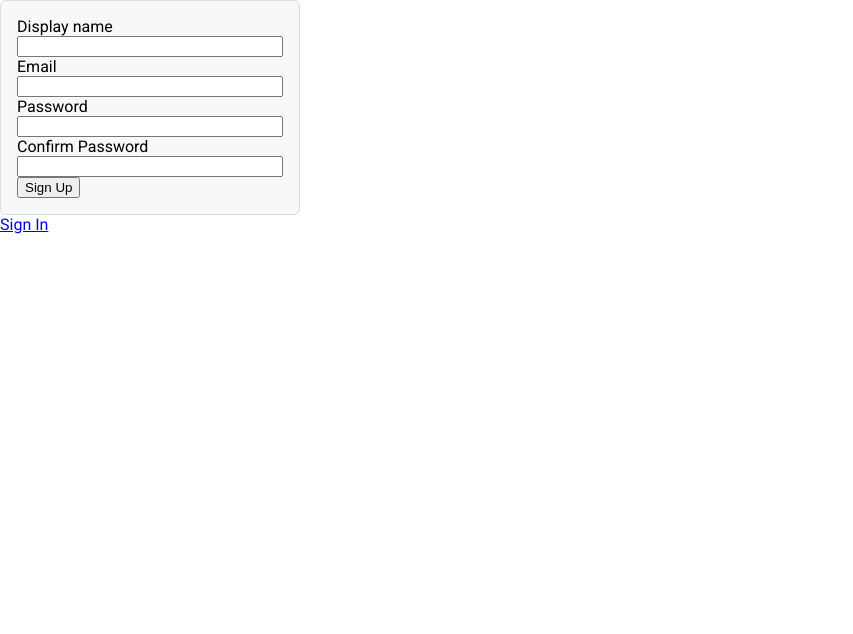
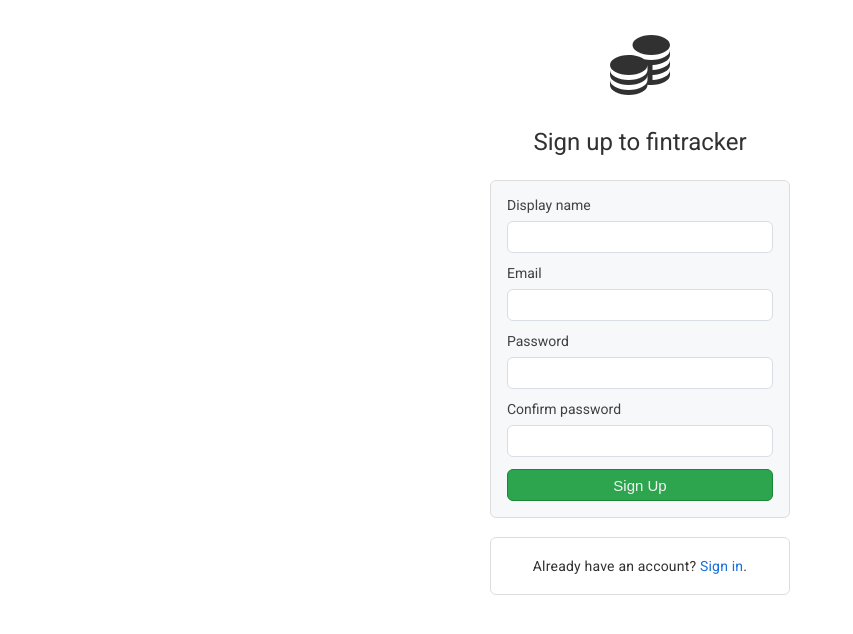
Before and after one commit to MChuduk/ftracker-front, a React (Create React App) app: page /signUp in a window 1280 px wide. Shown: the top 634 px of the page, without its empty margins (0-853 px from the left). Built offline with nearby package versions, Linux system fonts and the light colour scheme.

Commit message:
add styles to sign up form

```diff
--- a/src/App.js
+++ b/src/App.js
@@ -1,6 +1,6 @@
 import { Routes, Route, Link, Navigate } from "react-router-dom";
-import SignUpPage from "./pages/SignUpPage";
-import SignInPage from "./pages/SignInPage";
+import { SignUpPage } from "./pages/SignUpPage";
+import { SignInPage } from "./pages/SignInPage";
 import { DashboardPage } from "./pages/DashboardPage";
 import { RequireAuth } from "./components/ RequireAuth";
 import { AuthProvider } from "./components/AuthProvider/AuthProvider";
--- a/src/components/Forms/SignUpForm/index.js
+++ b/src/components/Forms/SignUpForm/index.js
@@ -2,8 +2,10 @@ import styles from "./SignUpForm.module.scss";
 import { useState } from "react";
 import { useForm } from "react-hook-form";
 import { ErrorMessage } from "@hookform/error-message";
-import { useAuth } from '../../../hooks/useAuth';
+import { useAuth } from "../../../hooks/useAuth";
 import { useNavigate } from "react-router-dom";
+import { AccentTextInput } from "../../AccentTextInput";
+import { AcccentButton } from "../../AccentButton";
 
 const SignUpForm = () => {
   const navigate = useNavigate();
@@ -25,11 +27,11 @@ const SignUpForm = () => {
     signUp(data, (error, response) => {
       setLoading(false);
       if (error) {
-        setError('email', error);
+        setError("email", error);
         return;
       }
       console.log("response: ", response);
-      navigate('/signIn', { replace: true })
+      navigate("/signIn", { replace: true });
       reset();
     });
   };
@@ -50,10 +52,10 @@ const SignUpForm = () => {
     <div className={styles.wrapper}>
       {getError()}
       <form onSubmit={handleSubmit(onSubmit)}>
-        <div className={styles.input}>
-          <label>Display name</label>
-          <input
-            {...register("displayName", {
+        <AccentTextInput
+          label="Display name"
+          inputProps={{
+            ...register("displayName", {
               required: "Display name is required",
               minLength: {
                 value: 3,
@@ -65,14 +67,13 @@ const SignUpForm = () => {
                 message:
                   "Display name must be shorter than or equal to 50 characters",
               },
-            })}
-            type="text"
-          />
-        </div>
-        <div className={styles.input}>
-          <label>Email</label>
-          <input
-            {...register("email", {
+            }),
+          }}
+        />
+        <AccentTextInput
+          label="Email"
+          inputProps={{
+            ...register("email", {
               required: "Email is required",
               minLength: {
                 value: 10,
@@ -86,15 +87,13 @@ const SignUpForm = () => {
                 value: /^[A-Z0-9._%+-]+@[A-Z0-9.-]+\.[A-Z]{2,}$/i,
                 message: "Email must be an email",
               },
-            })}
-            type="text"
-          />
-        </div>
-        <div className={styles.input}>
-          <label>Password</label>
-          <input
-            type="password"
-            {...register("password", {
+            }),
+          }}
+        />
+        <AccentTextInput
+          label="Password"
+          inputProps={{
+            ...register("password", {
               onChange: (e) => setValue("password", e.target.value),
               required: "Password is required",
               minLength: {
@@ -118,26 +117,30 @@ const SignUpForm = () => {
                   return "Password must contains special characters";
                 return true;
               },
-            })}
-          />
-        </div>
-        <div className={styles.input}>
-          <label>Confirm Password</label>
-          <input
-            {...register("confirmPassword", {
+            }),
+            type: "password",
+          }}
+        />
+        <AccentTextInput
+          label="Confirm password"
+          inputProps={{
+            ...register("confirmPassword", {
               required: "Confirm password",
               validate: (value) => {
                 if (value !== getValues("password")) return "Password mismatch";
                 return true;
               },
-            })}
-            type="password"
-          />
-        </div>
-        <input type="submit" value={loading ? "Signing Up..." : "Sign Up"} />
+            }),
+            type: "password",
+          }}
+        />
+        <AcccentButton
+          value={loading ? "Signing Up..." : "Sign Up"}
+          buttonProps={{ type: "submit", disabled: loading }}
+        />
       </form>
     </div>
   );
-}
+};
 
 export { SignUpForm };
--- a/src/pages/SignInPage/index.js
+++ b/src/pages/SignInPage/index.js
@@ -3,7 +3,7 @@ import { Link } from "react-router-dom";
 import SignInForm from "../../components/Forms/SignInForm";
 import { AccentInfoBox } from "../../components/AccentInfoBox";
 
-function SignInPage() {
+const SignInPage = ()  => {
   return (
     <div className={styles.wrapper}>
       <div>
@@ -36,4 +36,4 @@ function SignInPage() {
   );
 }
 
-export default SignInPage;
+export { SignInPage };
--- /dev/null
+++ b/src/pages/SignUpPage/SignUpPage.module.scss
@@ -0,0 +1,31 @@
+.wrapper {
+    display: flex;
+    flex-direction: column;
+    justify-content: center;
+    align-items: center;
+    margin-top: 30px;
+}
+
+.label {
+    color: rgb(49, 49, 49);
+    font-size: 24px;
+    text-align: center;
+}
+
+.logo {
+    fill: rgb(49, 49, 49);
+    margin: 5px;
+}
+
+.link {
+    color: #1570db;
+    text-decoration: none;
+
+    &:hover {
+        text-decoration: underline;
+    }
+
+    &:visited {
+        color: #1570db;
+    }
+}
--- a/src/pages/SignUpPage/index.js
+++ b/src/pages/SignUpPage/index.js
@@ -1,13 +1,42 @@
+import styles from "./SignUpPage.module.scss";
 import { Link } from "react-router-dom";
 import { SignUpForm } from "../../components/Forms/SignUpForm";
+import { AccentInfoBox } from "../../components/AccentInfoBox";
 
-function SignUpPage() {
+const SignUpPage = () => {
   return (
-    <div>
-      <SignUpForm />
-      <Link to="/signIn">Sign In</Link>
+    <div className={styles.wrapper}>
+      <div>
+        <center>
+          <svg
+            className={styles.logo}
+            xmlns="http://www.w3.org/2000/svg"
+            id="Layer_1"
+            data-name="Layer 1"
+            viewBox="0 0 24 24"
+            width="60"
+            height="60"
+          >
+            <path d="M9,4c0-2.209,3.358-4,7.5-4s7.5,1.791,7.5,4-3.358,4-7.5,4-7.5-1.791-7.5-4Zm7.5,6c-1.027,0-2.001-.115-2.891-.315-1.359-1.019-3.586-1.685-6.109-1.685-4.142,0-7.5,1.791-7.5,4s3.358,4,7.5,4,7.5-1.791,7.5-4c0-.029-.007-.057-.008-.086h.008v2.086c0,2.209-3.358,4-7.5,4S0,16.209,0,14v2c0,2.209,3.358,4,7.5,4s7.5-1.791,7.5-4v2c0,2.209-3.358,4-7.5,4S0,20.209,0,18v2c0,2.209,3.358,4,7.5,4s7.5-1.791,7.5-4v-.08c.485,.052,.986,.08,1.5,.08,4.142,0,7.5-1.791,7.5-4v-2c0,2.119-3.092,3.849-7,3.987v-2c3.908-.138,7-1.867,7-3.987v-2c0,2.119-3.092,3.849-7,3.987v-2c3.908-.138,7-1.867,7-3.987v-2c0,2.209-3.358,4-7.5,4Z" />
+          </svg>
+        </center>
+        <p className={styles.label}>Sign up to fintracker</p>
+        <SignUpForm />
+        <br />
+        <AccentInfoBox
+          content={
+            <span>
+              Already have an account?&nbsp;
+              <Link className={styles.link} to="/signIn">
+                Sign in
+              </Link>
+              .
+            </span>
+          }
+        />
+      </div>
     </div>
   );
-}
+};
 
-export default SignUpPage;
+export { SignUpPage };
```
